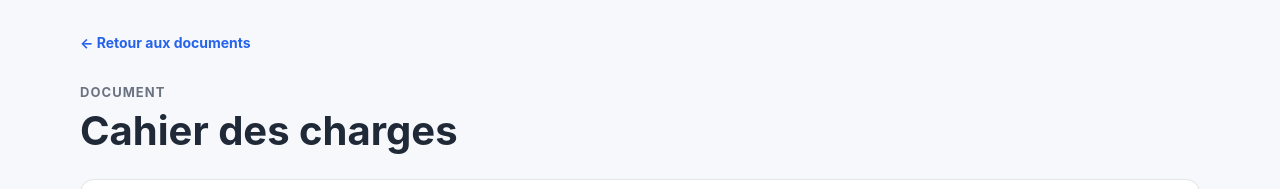
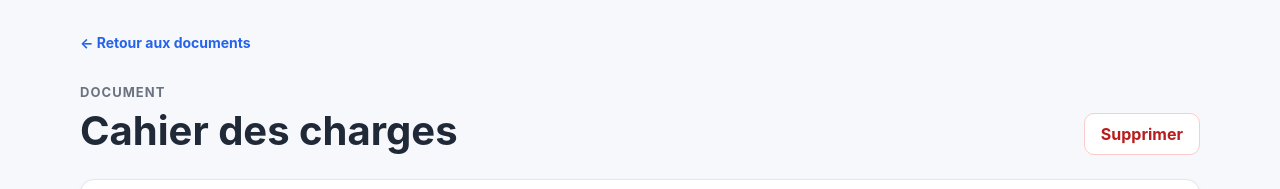
Before and after one commit to Skizzz81/projet-spe-4-lc, a React (Vite) app in the folder frontend/: page /documents/1 in a window 1280 px wide. Shown: the top 189 px of the page. Built offline with nearby package versions, Linux system fonts and the light colour scheme.

Commit message:
Suppresion des dossiers

```diff
--- a/frontend/src/App.jsx
+++ b/frontend/src/App.jsx
@@ -32,6 +32,12 @@ export function App() {
     );
   }
 
+  function deleteDocument(documentId) {
+    setDocuments((currentDocuments) =>
+      currentDocuments.filter((document) => document.id !== documentId),
+    );
+  }
+
   return (
     <>
       <Routes>
@@ -51,7 +57,11 @@ export function App() {
         <Route
           path="/documents/:documentId"
           element={
-            <DocumentPage documents={documents} onContentChange={updateDocumentContent} />
+            <DocumentPage
+              documents={documents}
+              onContentChange={updateDocumentContent}
+              onDelete={deleteDocument}
+            />
           }
         />
       </Routes>
--- a/frontend/src/pages/DocumentPage.jsx
+++ b/frontend/src/pages/DocumentPage.jsx
@@ -1,9 +1,23 @@
-import { Link, useParams } from 'react-router-dom';
+import { Link, useNavigate, useParams } from 'react-router-dom';
 import { DocumentEditor } from '../components/editor/DocumentEditor.jsx';
 
-export function DocumentPage({ documents, onContentChange }) {
+export function DocumentPage({ documents, onContentChange, onDelete }) {
   const { documentId } = useParams();
+  const navigate = useNavigate();
   const document = documents.find((item) => String(item.id) === documentId);
+
+  function handleDelete() {
+    const isConfirmed = window.confirm(
+      `Voulez-vous vraiment supprimer « ${document.title} » ?`,
+    );
+
+    if (!isConfirmed) {
+      return;
+    }
+
+    onDelete(document.id);
+    navigate('/');
+  }
 
   if (!document) {
     return (
@@ -27,8 +41,14 @@ export function DocumentPage({ documents, onContentChange }) {
       </Link>
 
       <header className="document-page-header">
-        <p className="document-page-label">Document</p>
-        <h1>{document.title}</h1>
+        <div>
+          <p className="document-page-label">Document</p>
+          <h1>{document.title}</h1>
+        </div>
+
+        <button className="danger-button" type="button" onClick={handleDelete}>
+          Supprimer
+        </button>
       </header>
 
       <DocumentEditor
--- a/frontend/src/styles.css
+++ b/frontend/src/styles.css
@@ -387,6 +387,10 @@ button {
 }
 
 .document-page-header {
+  display: flex;
+  align-items: flex-end;
+  justify-content: space-between;
+  gap: 1.5rem;
   margin: 2rem 0 1.5rem;
 }
 
@@ -402,6 +406,23 @@ button {
 .document-page-header h1 {
   margin: 0;
   font-size: clamp(1.75rem, 4vw, 2.5rem);
+}
+
+.danger-button {
+  flex: 0 0 auto;
+  min-height: 2.625rem;
+  padding: 0.625rem 1rem;
+  color: #b91c1c;
+  font-weight: 700;
+  background: #ffffff;
+  border: 1px solid #fecaca;
+  border-radius: 0.625rem;
+}
+
+.danger-button:hover {
+  color: #ffffff;
+  background: #b91c1c;
+  border-color: #b91c1c;
 }
 
 .document-editor {
@@ -429,6 +450,17 @@ button {
 
 .document-editor-textarea::placeholder {
   color: #9ca3af;
+}
+
+@media (max-width: 520px) {
+  .document-page-header {
+    align-items: stretch;
+    flex-direction: column;
+  }
+
+  .danger-button {
+    width: 100%;
+  }
 }
 
 .modal-backdrop {
```
